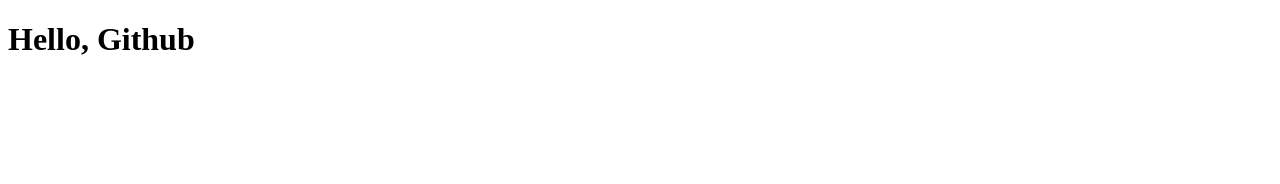
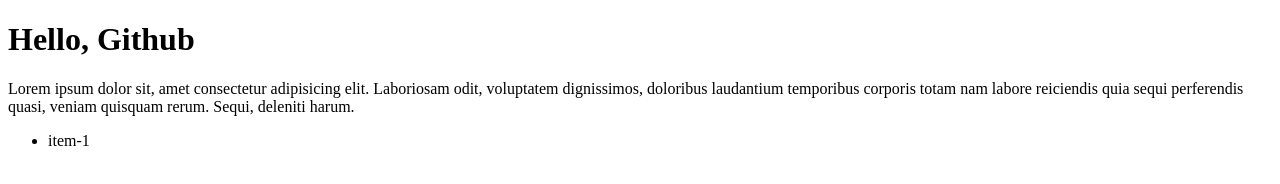
Before and after one commit to chanchalgupta2706-byte/MyFirstRepo, a plain HTML site: page index.html in a window 1280 px wide. Drawn offline with Linux system fonts and the light colour scheme.

Commit message:
my 1st commit

```diff
--- a/index.html
+++ b/index.html
@@ -7,5 +7,10 @@
 </head>
 <body>
     <h1>Hello, Github</h1>
+    <p>Lorem ipsum dolor sit, amet consectetur adipisicing elit. Laboriosam odit, voluptatem dignissimos, doloribus laudantium temporibus corporis totam nam labore reiciendis quia sequi perferendis quasi, veniam quisquam rerum. Sequi, deleniti harum.</p>
+
+    <ul>
+        <li>item-1</li>
+    </ul>
 </body>
 </html>
```
